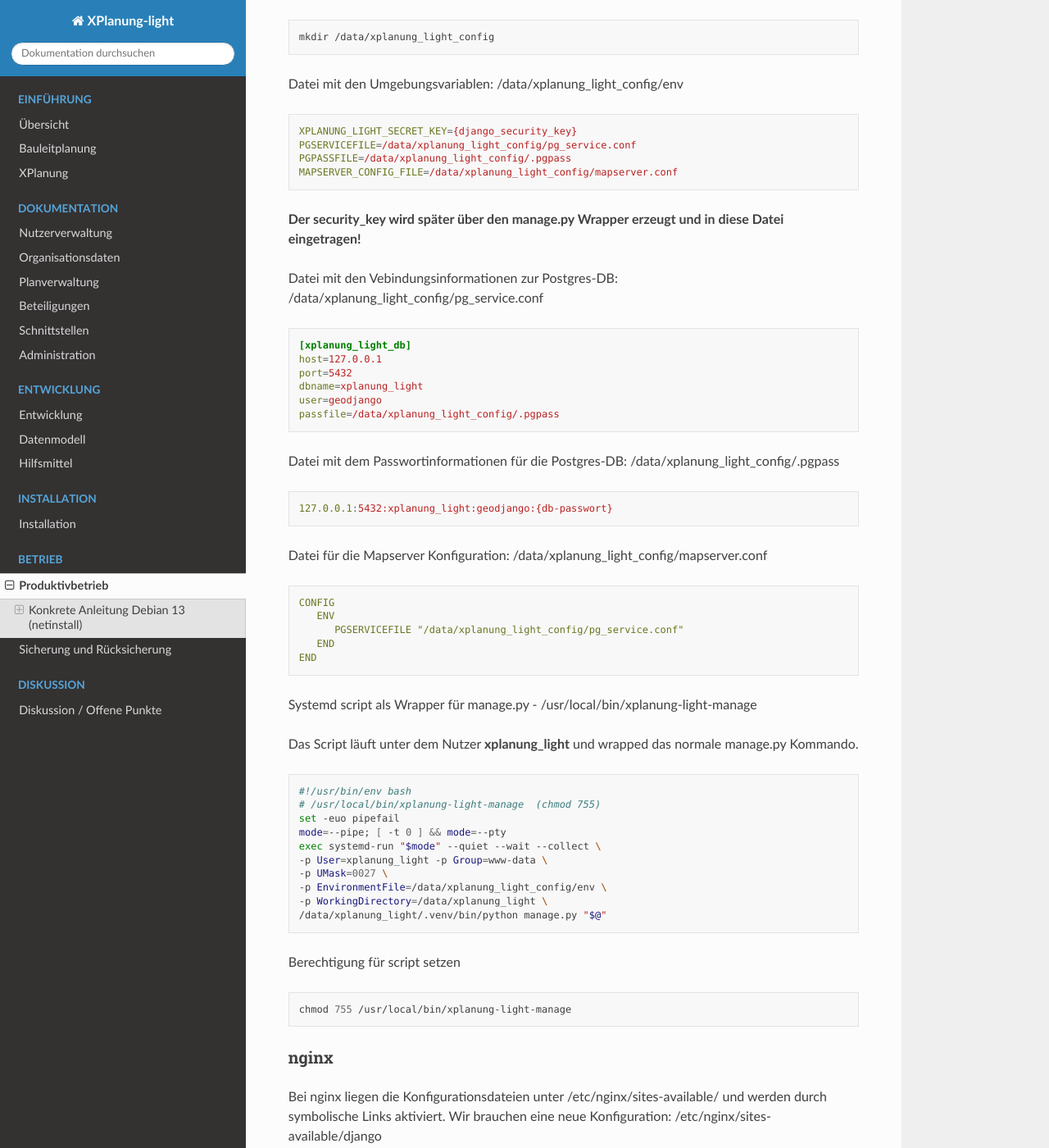
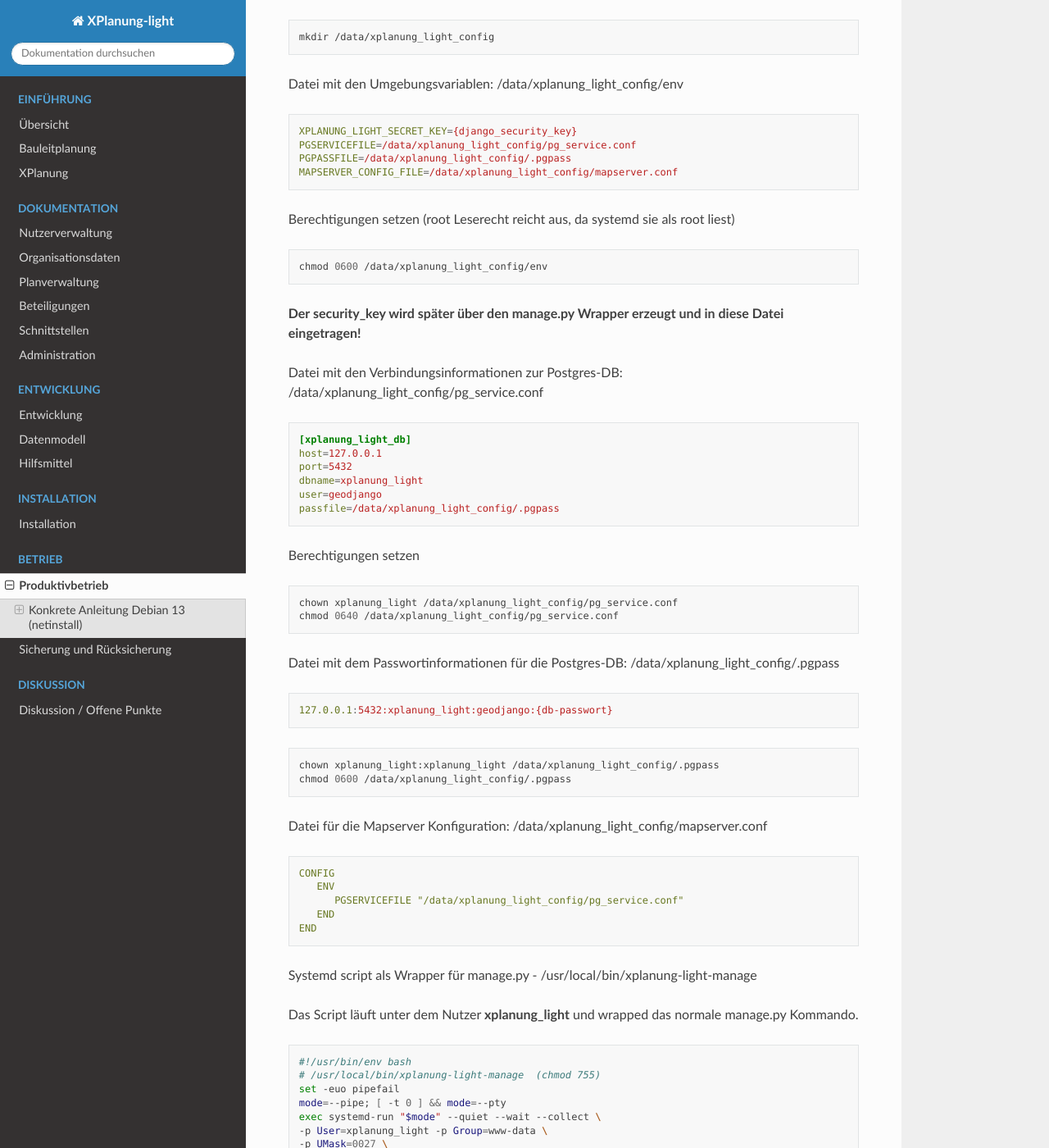
Before and after one commit to mrmap-community/xplanung_light, a Sphinx documentation site: the page built from docs/source/operation/produktivbetrieb.rst, in a window 1280 px wide and 1400 px high, scrolled down 6791 px. Shown: the whole window at 82% size. Built offline with Sphinx 7.4.7 and the Read the Docs theme 3.1.0, drawn with Linux system fonts in a browser that asks for light colours; some of the changed text lies outside the part shown.

Commit message:
Weitere Verbesserung der Produktivdoku

```diff
--- a/docs/source/operation/produktivbetrieb.rst
+++ b/docs/source/operation/produktivbetrieb.rst
@@ -138,14 +138,14 @@ Verzeichnisse
    mkdir -p /data/xplanung_light_db
    # Verzeichnis für log-files
    mkdir /data/xplanung_light_log
-   chown -R xplanung_light xplanung_light_log
+   chown -R xplanung_light /data/xplanung_light_log
    sudo chgrp -R www-data /data/xplanung_light_log
    # Verzeichnis für uploads
    mkdir /data/xplanung_light_upload
-   chown -R xplanung_light xplanung_light_upload
+   chown -R xplanung_light /data/xplanung_light_upload
    # Verzeichnis für Ablage der statischen files
    mkdir /data/xplanung_light_static
-   chown -R xplanung_light xplanung_light_static
+   chown -R xplanung_light /data/xplanung_light_static
    # Leseberechtigung für nginx
    sudo chgrp -R www-data /data/xplanung_light_static
    sudo find /data/xplanung_light_static -type d -exec chmod g+rx {} +
@@ -256,7 +256,7 @@ Basisinstallation
 .. code-block:: shell
 
    mkdir /data/xplanung_light/
-   chown -R xplanung_light xplanung_light
+   chown -R xplanung_light /data/xplanung_light
    su xplanung_light
    cd /data/
    git clone https://github.com/mrmap-community/xplanung_light.git
@@ -372,9 +372,15 @@ Datei mit den Umgebungsvariablen: /data/xplanung_light_config/env
    PGPASSFILE=/data/xplanung_light_config/.pgpass
    MAPSERVER_CONFIG_FILE=/data/xplanung_light_config/mapserver.conf
 
+Berechtigungen setzen (root Leserecht reicht aus, da systemd sie als root liest)
+
+.. code-block:: shell
+
+   chmod 0600 /data/xplanung_light_config/env
+
 **Der security_key wird später über den manage.py Wrapper erzeugt und in diese Datei eingetragen!**
 
-Datei mit den Vebindungsinformationen zur Postgres-DB: /data/xplanung_light_config/pg_service.conf
+Datei mit den Verbindungsinformationen zur Postgres-DB: /data/xplanung_light_config/pg_service.conf
 
 .. code-block:: ini
 
@@ -385,11 +391,23 @@ Datei mit den Vebindungsinformationen zur Postgres-DB: /data/xplanung_light_conf
    user=geodjango
    passfile=/data/xplanung_light_config/.pgpass
 
+Berechtigungen setzen
+
+.. code-block:: shell
+
+   chown xplanung_light /data/xplanung_light_config/pg_service.conf
+   chmod 0640 /data/xplanung_light_config/pg_service.conf
+
 Datei mit dem Passwortinformationen für die Postgres-DB: /data/xplanung_light_config/.pgpass
 
 .. code-block:: ini
 
    127.0.0.1:5432:xplanung_light:geodjango:{db-passwort}
+
+.. code-block:: shell
+
+   chown xplanung_light:xplanung_light /data/xplanung_light_config/.pgpass
+   chmod 0600 /data/xplanung_light_config/.pgpass
 
 Datei für die Mapserver Konfiguration: /data/xplanung_light_config/mapserver.conf
 
@@ -516,6 +536,12 @@ Security Key erzeugen:
       xplanung-light-manage shell -c "from django.core.management.utils import get_random_secret_key as g; print(g())"
 
 **Der Key muss in /data/xplanung_light_config/env eingefügt werden (da steht momentan noch ein Platzhalter).**
+
+Nach Ablage des Schlüssels muss der gunicorn neu gestartet werden (als root), sonst wird der zuvor definierte default-Wert angehalten.
+
+   .. code-block:: shell
+
+      systemctl restart gunicorn
 
 Die Anwendung kann jetzt über den Wrapper gesteuert werden. Zunächst testet man, ob alles für den Produktivbetrieb fertig ist:
 
```
Also changed, not shown: other parts of docs/source/operation/produktivbetrieb.rst (+8 -6 lines).
